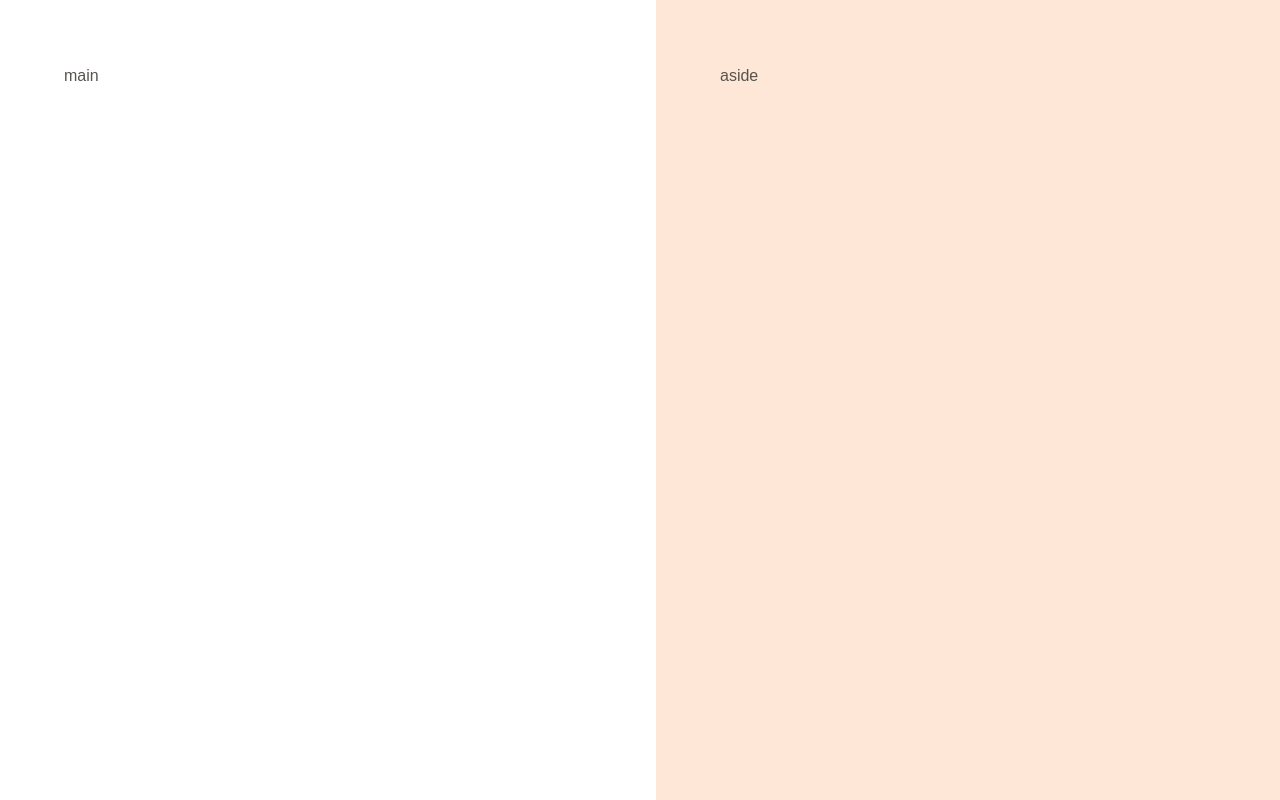
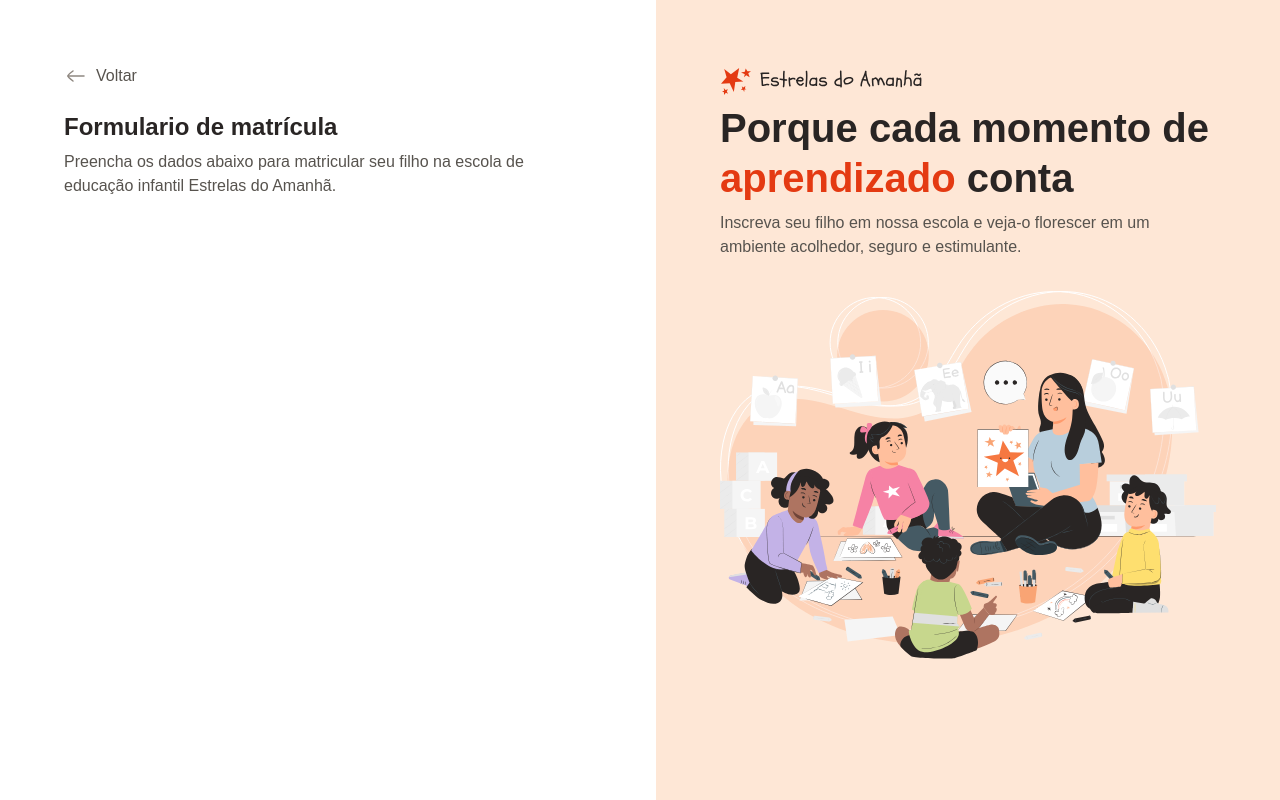
Before and after one commit to joaosillva/estrelas-do-amanha, a plain HTML site: page index.html in a window 1280 px wide. Drawn offline with Linux system fonts and the light colour scheme.

Commit message:
Adicionar conteúdo ao aside e iniciar o main

```diff
--- a/index.html
+++ b/index.html
@@ -13,11 +13,34 @@
 <body>
   <div id="app">
     <main>
-      <div class="main-container">main</div>
+      <div class="main-container">
+        <div class="back">
+          <img src="./assets/icons/arrow-left.svg" alt="Icone de voltar" />
+          <span>Voltar</span>
+        </div>
+
+        <h1>Formulario de matrícula</h1>
+        <p>
+          Preencha os dados abaixo para matricular seu filho na escola de
+          educação infantil Estrelas do Amanhã.
+        </p>
+      </div>
     </main>
 
     <aside>
-      <div class="aside-container">aside</div>
+      <div class="aside-container">
+        <header>
+          <img src="./assets/logo.svg" alt="Logo da escola Estrelas do Amanhã" />
+          <h2>Porque cada momento de <span>aprendizado</span> conta</h2>
+
+          <p>
+            Inscreva seu filho em nossa escola e veja-o florescer em um ambiente
+            acolhedor, seguro e estimulante.
+          </p>
+        </header>
+
+        <img src="./assets/illustration.svg" alt="Ilustração da escola Estrelas do Amanhã" />
+      </div>
     </aside>
   </div>
 </body>
--- a/styles/global.css
+++ b/styles/global.css
@@ -28,3 +28,13 @@ body {
   color: var(--text-secondary);
   overflow: hidden;
 }
+
+h1,
+h2 {
+  color: var(--text-primary);
+}
+
+img {
+  max-width: 100%;
+  height: auto;
+}
--- a/styles/layout.css
+++ b/styles/layout.css
@@ -13,6 +13,18 @@ main {
     max-width: 33rem;
     margin-left: auto;
   }
+
+  & .back {
+    display: flex;
+    align-items: center;
+    gap: .5rem;
+    margin-bottom: 1.5rem;
+  }
+
+  & h1 {
+    font: 600 1.5rem/1.25 var(--poppins);
+    margin-bottom: 0.5rem;
+  }
 }
 
 aside {
@@ -26,4 +38,13 @@ aside {
       margin-top: 2rem;
     }
   }
+
+  & h2 {
+    font: 600 2.5rem/1.25 var(--poppins);
+    margin-bottom: 0.5rem;
+
+    & span {
+      color: var(--text-highlight);
+    }
+  }
 }
```
